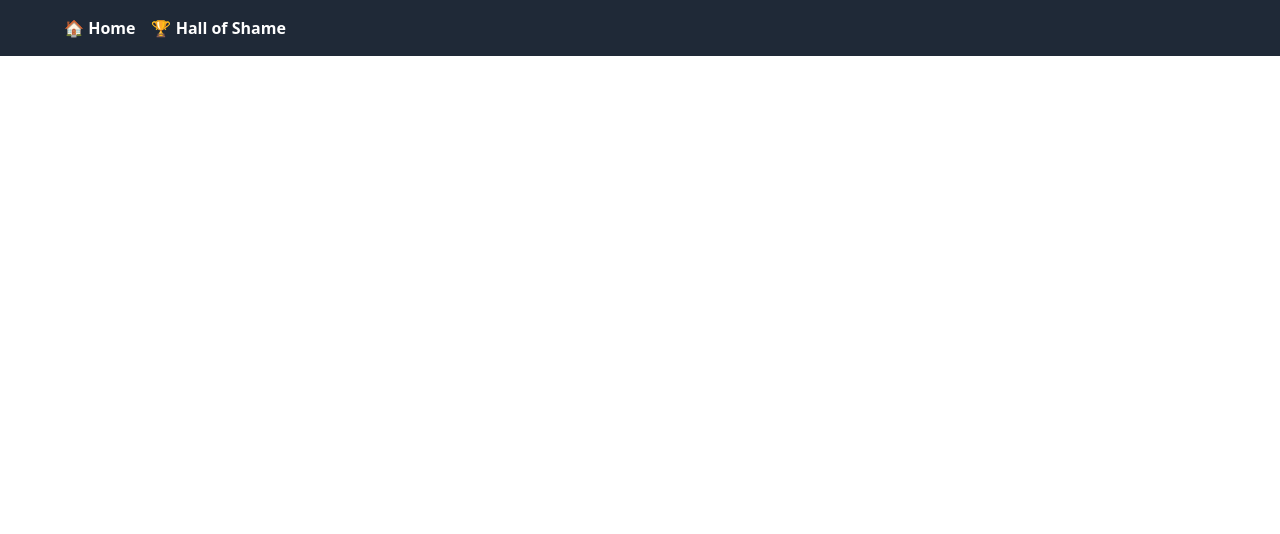
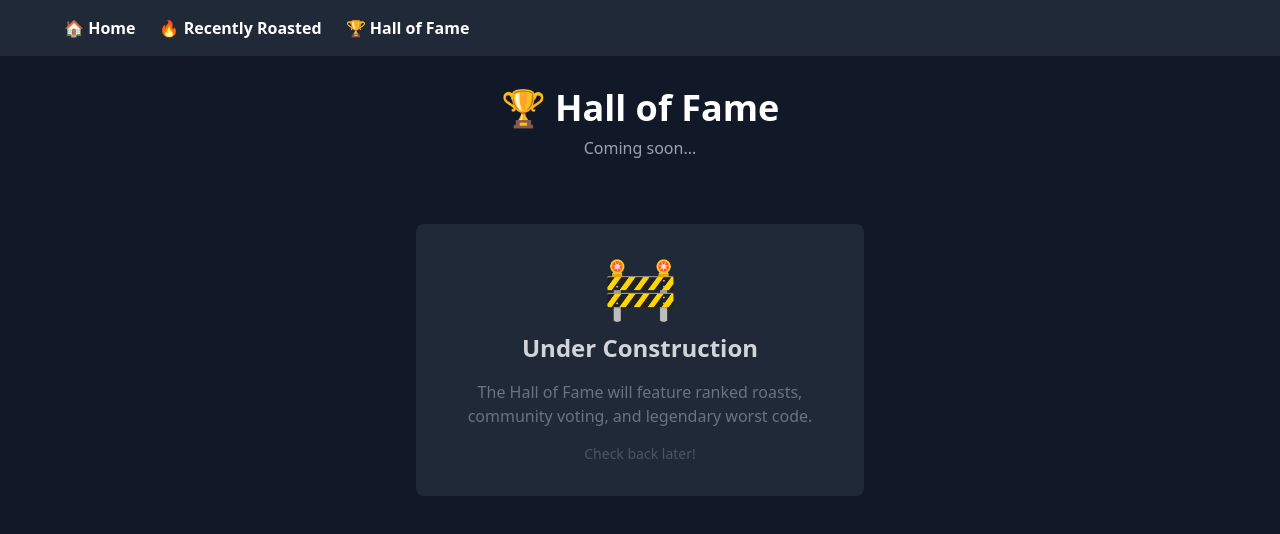
Before and after one commit to WazzuRunaway/Code-roaster, a React (Vite) app in the folder frontend/: page /halloffame in a window 1280 px wide. Shown: the top 534 px of the page. Built offline with nearby package versions, Linux system fonts and the light colour scheme; no server answers.

Commit message:
feat: replace Hall of Shame with Recently Roasted + empty Hall of Fame

```diff
--- a/frontend/src/App.tsx
+++ b/frontend/src/App.tsx
@@ -1,7 +1,8 @@
 import { Routes, Route } from 'react-router-dom';
 import HomePage from './pages/HomePage';
 import ResultPage from './pages/ResultPage';
-import FeedPage from './pages/FeedPage';
+import RecentlyRoastedPage from './pages/RecentlyRoastedPage';
+import HallOfFamePage from './pages/HallOfFamePage';
 import Navbar from './components/Navbar';
 
 function App() {
@@ -11,7 +12,8 @@ function App() {
       <Routes>
         <Route path="/" element={<HomePage />} />
         <Route path="/result/:id" element={<ResultPage />} />
-        <Route path="/feed" element={<FeedPage />} />
+        <Route path="/roasted" element={<RecentlyRoastedPage />} />
+        <Route path="/halloffame" element={<HallOfFamePage />} />
       </Routes>
     </>
   );
--- a/frontend/src/components/Navbar.tsx
+++ b/frontend/src/components/Navbar.tsx
@@ -3,9 +3,10 @@ import { Link } from 'react-router-dom';
 export default function Navbar() {
   return (
     <nav className="bg-gray-800 p-4">
-      <div className="max-w-6xl mx-auto flex gap-4">
-        <Link to="/" className="text-white font-bold">🏠 Home</Link>
-        <Link to="/feed" className="text-white font-bold">🏆 Hall of Shame</Link>
+      <div className="max-w-6xl mx-auto flex gap-6">
+        <Link to="/" className="text-white font-bold hover:text-orange-400 transition-colors">🏠 Home</Link>
+        <Link to="/roasted" className="text-white font-bold hover:text-orange-400 transition-colors">🔥 Recently Roasted</Link>
+        <Link to="/halloffame" className="text-white font-bold hover:text-orange-400 transition-colors">🏆 Hall of Fame</Link>
       </div>
     </nav>
   );
--- /dev/null
+++ b/frontend/src/pages/HallOfFamePage.tsx
@@ -0,0 +1,19 @@
+export default function HallOfFamePage() {
+  return (
+    <div className="min-h-screen bg-gray-900 text-white p-8">
+      <h1 className="text-4xl font-bold text-center mb-2">🏆 Hall of Fame</h1>
+      <p className="text-gray-400 text-center mb-8">Coming soon...</p>
+
+      <div className="max-w-md mx-auto text-center mt-16">
+        <div className="bg-gray-800 rounded-lg p-8 space-y-4">
+          <div className="text-6xl">🚧</div>
+          <h2 className="text-2xl font-bold text-gray-300">Under Construction</h2>
+          <p className="text-gray-500">
+            The Hall of Fame will feature ranked roasts, community voting, and legendary worst code.
+          </p>
+          <p className="text-gray-600 text-sm">Check back later!</p>
+        </div>
+      </div>
+    </div>
+  );
+}
--- /dev/null
+++ b/frontend/src/pages/RecentlyRoastedPage.tsx
@@ -0,0 +1,100 @@
+import { useEffect, useState } from 'react';
+import { Link } from 'react-router-dom';
+import { getSubmissions } from '../services/api';
+
+interface Submission {
+  id: string;
+  code: string;
+  language: string;
+  roast: string;
+  spaghettiScore: number;
+  createdAt: string;
+}
+
+export default function RecentlyRoastedPage() {
+  const [submissions, setSubmissions] = useState<Submission[]>([]);
+  const [loading, setLoading] = useState(true);
+  const [error, setError] = useState('');
+
+  useEffect(() => {
+    getSubmissions()
+      .then(setSubmissions)
+      .catch(() => setError('Failed to load submissions'))
+      .finally(() => setLoading(false));
+  }, []);
+
+  if (loading) {
+    return (
+      <div className="min-h-screen bg-gray-900 text-white flex items-center justify-center">
+        <p className="text-xl">🔥 Loading the roasts...</p>
+      </div>
+    );
+  }
+
+  if (error) {
+    return (
+      <div className="min-h-screen bg-gray-900 text-white flex items-center justify-center">
+        <p className="text-red-400">{error}</p>
+      </div>
+    );
+  }
+
+  return (
+    <div className="min-h-screen bg-gray-900 text-white p-8">
+      <h1 className="text-4xl font-bold text-center mb-2">🔥 Recently Roasted</h1>
+      <p className="text-gray-400 text-center mb-8">Latest code that got burned</p>
+
+      {submissions.length === 0 ? (
+        <div className="text-center text-gray-500 mt-16">
+          <p className="text-xl">🦗 No roasts yet.</p>
+          <Link to="/" className="text-orange-400 hover:underline mt-4 inline-block">
+            Be the first to get roasted →
+          </Link>
+        </div>
+      ) : (
+        <div className="max-w-4xl mx-auto space-y-6">
+          {submissions.map((sub) => (
+            <div key={sub.id} className="bg-gray-800 rounded-lg overflow-hidden">
+              <div className="flex justify-between items-center p-4 border-b border-gray-700">
+                <div className="flex gap-2 items-center">
+                  <span className="bg-orange-600 px-3 py-1 rounded text-sm font-medium">
+                    {sub.language}
+                  </span>
+                  <span className="bg-gray-700 px-2 py-1 rounded text-xs">
+                    🍝 {sub.spaghettiScore}
+                  </span>
+                </div>
+                <span className="text-gray-400 text-sm">
+                  {new Date(sub.createdAt).toLocaleString()}
+                </span>
+              </div>
+
+              <div className="p-4 space-y-4">
+                <pre className="bg-gray-950 p-4 rounded text-sm overflow-x-auto">
+                  <code className="text-green-400">
+                    {sub.code.length > 300
+                      ? sub.code.slice(0, 300) + '\n  // ... truncated'
+                      : sub.code}
+                  </code>
+                </pre>
+
+                <p className="text-gray-300 italic">
+                  {sub.roast.length > 200
+                    ? sub.roast.slice(0, 200) + '...'
+                    : sub.roast}
+                </p>
+
+                <Link
+                  to={`/result/${sub.id}`}
+                  className="text-orange-400 hover:underline font-medium"
+                >
+                  See full roast →
+                </Link>
+              </div>
+            </div>
+          ))}
+        </div>
+      )}
+    </div>
+  );
+}
```
